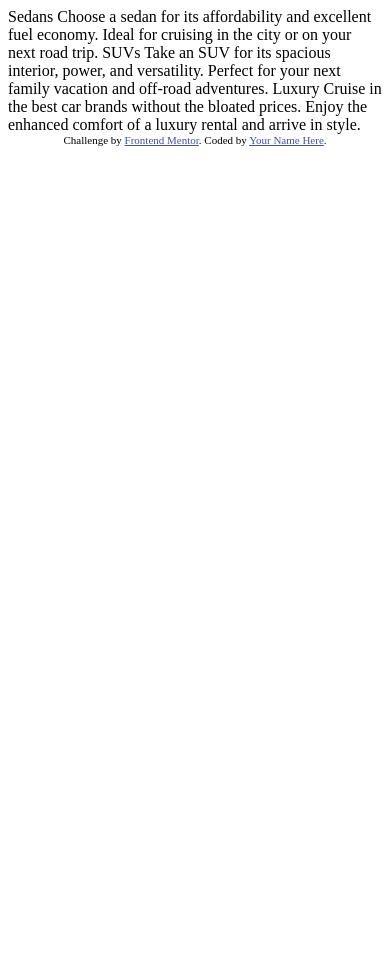
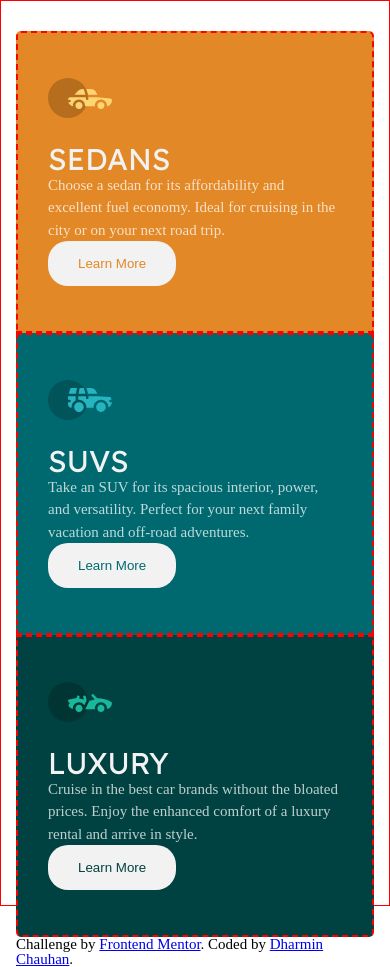
Before and after one commit to DMC09/FrontEndMentor_Three-Cards, a plain HTML site: page index.html in a window 390 px wide. Before the commit the page ends 844 px from the top, so only its background shows below. Drawn offline with Linux system fonts and the light colour scheme.

Commit message:
general mobile setup complete

```diff
--- a/index.html
+++ b/index.html
@@ -1,36 +1,59 @@
 <!DOCTYPE html>
 <html lang="en">
   <head>
-  <meta charset="UTF-8">
-  <meta name="viewport" content="width=device-width, initial-scale=1.0"> <!-- displays site properly based on user's device -->
+    <meta charset="UTF-8" />
+    <meta name="viewport" content="width=device-width, initial-scale=1.0" />
+    <!-- displays site properly based on user's device -->
 
-  <link rel="icon" type="image/png" sizes="32x32" href="./images/favicon-32x32.png">
-
+    <link
+      rel="icon"
+      type="image/png"
+      sizes="32x32"
+      href="./images/favicon-32x32.png"
+    />
+    <link rel="stylesheet" href="main.min.css" />
+    <link rel="preconnect" href="https://fonts.gstatic.com" />
+    <link
+      href="https://fonts.googleapis.com/css2?family=Big+Shoulders+Display:wght@700&family=Lexend+Deca&display=swap"
+      rel="stylesheet"
+    />
     <title>Frontend Mentor | 3-column preview card component</title>
-
-  <!-- Feel free to remove these styles or customise in your own stylesheet 👍 -->
-  <style>
-    .attribution { font-size: 11px; text-align: center; }
-    .attribution a { color: hsl(228, 45%, 44%); }
-  </style>
   </head>
   <body>
-
-  Sedans
-  Choose a sedan for its affordability and excellent fuel economy. Ideal for cruising in the city
-  or on your next road trip.
-
-  SUVs
-  Take an SUV for its spacious interior, power, and versatility. Perfect for your next family vacation
-  and off-road adventures.
-
-  Luxury
-  Cruise in the best car brands without the bloated prices. Enjoy the enhanced comfort of a luxury
-  rental and arrive in style.
-
+    <main>
+      <section class="card sedan">
+        <img src="./images/icon-sedans.svg" alt="Symbol for Sendans" />
+        <h1>Sedans</h1>
+        <p>
+          Choose a sedan for its affordability and excellent fuel economy. Ideal
+          for cruising in the city or on your next road trip.
+        </p>
+        <button>Learn More</button>
+      </section>
+      <section class="card SUV">
+        <img src="./images/icon-suvs.svg" alt="Symbol for SUV's" />
+        <h1>SUVs</h1>
+        <p>
+          Take an SUV for its spacious interior, power, and versatility. Perfect
+          for your next family vacation and off-road adventures.
+        </p>
+        <button>Learn More</button>
+      </section>
+      <section class="card luxury">
+        <img src="./images/icon-luxury.svg" alt="Symbol for Luxury" />
+        <h1>Luxury</h1>
+        <p>
+          Cruise in the best car brands without the bloated prices. Enjoy the
+          enhanced comfort of a luxury rental and arrive in style.
+        </p>
+        <button>Learn More</button>
+      </section>
       <div class="attribution">
-    Challenge by <a href="https://www.frontendmentor.io?ref=challenge" target="_blank">Frontend Mentor</a>.
-    Coded by <a href="#">Your Name Here</a>.
+        Challenge by
+        <a href="https://www.frontendmentor.io?ref=challenge" target="_blank"
+          >Frontend Mentor</a
+        >. Coded by <a href="#">Dharmin Chauhan</a>.
       </div>
+    </main>
   </body>
 </html>
--- /dev/null
+++ b/main.scss
@@ -0,0 +1,83 @@
+@import "reset.css";
+
+// vars
+$Brightorange: hsl(31, 77%, 52%);
+$Darkcyan: hsl(184, 100%, 22%);
+$Verydarkcyan: hsl(179, 100%, 13%);
+$Transparentwhite: hsla(0, 0%, 100%, 0.75); // (paragraphs)
+$Verylightgray: hsl(0, 0%, 95%); //(background, headings, buttons)
+$borderRadius: 5px;
+$btnRadius: 20px;
+
+// Fonts
+$Main: "Big Shoulders Display", cursive;
+$Headers: "Lexend Deca", sans-serif;
+:root{
+  font-size: 15px;
+}
+html {
+  height: 100%;
+}
+body {
+  border: 1px solid red;
+  height: 100%;
+  padding: 2rem 1rem;
+display: grid;
+place-items:center;
+grid-template-rows: repeat(3,1fr)
+}
+// General card CSS
+.card {
+  border: 2px dashed red;
+  padding: 3rem 2rem;
+  img{
+    margin-bottom: 1.5rem;
+  }
+  h1{
+    font-family: $Headers;
+    font-size: 2rem;
+    color:$Verylightgray;
+    text-transform: uppercase;
+  }
+  p{
+    color:$Transparentwhite;
+    line-height: 1.5;
+  }
+button{
+  border-radius: $btnRadius;
+  background:  $Verylightgray;
+  border: 0;
+  padding: 1rem 2rem;
+}
+}
+
+.sedan {
+  border-top-left-radius: $borderRadius;
+  border-top-right-radius: $borderRadius;
+  background: $Brightorange;
+button{
+  color: $Brightorange;
+}
+
+}
+.SUV {
+  background: $Darkcyan;
+  button{
+    color: $Darkcyan;
+  }
+}
+
+.luxury {
+  border-bottom-left-radius: $borderRadius;
+  border-bottom-right-radius: $borderRadius;
+  background: $Verydarkcyan;
+  button{
+    color: $Verydarkcyan;
+  }
+}
+
+@media screen and (min-width: 400px) {
+  body {
+    border: 1px solid green;
+  }
+}
--- /dev/null
+++ b/reset.css
@@ -0,0 +1,48 @@
+/* http://meyerweb.com/eric/tools/css/reset/
+   v2.0 | 20110126
+   License: none (public domain)
+*/
+
+html, body, div, span, applet, object, iframe,
+h1, h2, h3, h4, h5, h6, p, blockquote, pre,
+a, abbr, acronym, address, big, cite, code,
+del, dfn, em, img, ins, kbd, q, s, samp,
+small, strike, strong, sub, sup, tt, var,
+b, u, i, center,
+dl, dt, dd, ol, ul, li,
+fieldset, form, label, legend,
+table, caption, tbody, tfoot, thead, tr, th, td,
+article, aside, canvas, details, embed,
+figure, figcaption, footer, header, hgroup,
+menu, nav, output, ruby, section, summary,
+time, mark, audio, video {
+	margin: 0;
+	padding: 0;
+	border: 0;
+	font-size: 100%;
+	font: inherit;
+	vertical-align: baseline;
+}
+/* HTML5 display-role reset for older browsers */
+article, aside, details, figcaption, figure,
+footer, header, hgroup, menu, nav, section {
+	display: block;
+}
+body {
+	line-height: 1;
+}
+ol, ul {
+	list-style: none;
+}
+blockquote, q {
+	quotes: none;
+}
+blockquote:before, blockquote:after,
+q:before, q:after {
+	content: '';
+	content: none;
+}
+table {
+	border-collapse: collapse;
+	border-spacing: 0;
+}
```
Also changed, not shown: images/main.scss (added), main.min.css (added). Lines whose indentation alone changed are shown as unchanged.
